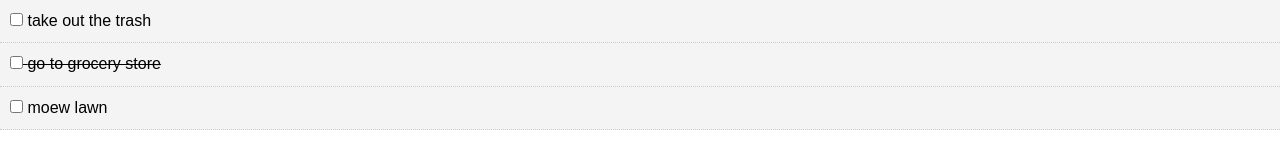
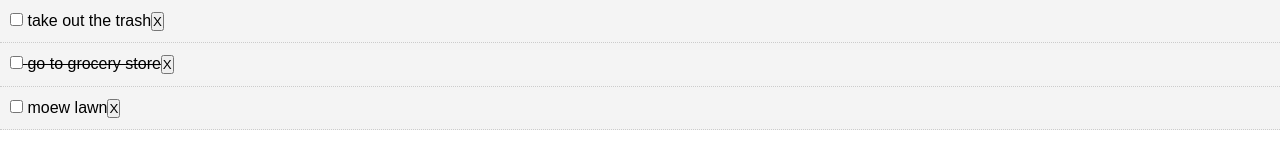
Before and after one commit to ericabasak/Final-Project-React-Redux-Frontend, a React (Create React App) app: page / in a window 1280 px wide. Shown: the top 168 px of the page. Built offline with nearby package versions, Linux system fonts and the light colour scheme.

Commit message:
added delete button

```diff
--- a/src/App.js
+++ b/src/App.js
@@ -34,11 +34,21 @@ class App extends Component {
     }) });
   }
 
+  // delete todo item
+  deleteTodo = (id) => {
+    this.setState({
+      todos: [...this.state.todos.filter(todo => todo.id !== id)]
+    })
+  }
+
   render() {
     // console.log(this.state.todos)
     return (
       <div className="App">
-        <Todos todos={this.state.todos} markComplete={this.markComplete}/>
+        <Todos todos={this.state.todos}
+        markComplete={this.markComplete}
+        deleteTodo={this.deleteTodo}
+        />
       </div>
     );
   }
--- a/src/components/TodoItem.js
+++ b/src/components/TodoItem.js
@@ -17,6 +17,7 @@ class TodoItem extends Component {
         <p>
           <input type="checkbox" onChange={this.props.markComplete.bind(this, this.props.todo.id)} /> {' '}
           { this.props.todo.title }
+          <button onClick={this.props.deleteTodo.bind(this, this.props.todo.id)}>X</button>
         </p>
       </div>
     )
--- a/src/components/Todos.js
+++ b/src/components/Todos.js
@@ -4,7 +4,10 @@ import TodoItem from './TodoItem';
 class Todos extends Component {
   render() {
     return this.props.todos.map((todo) => (
-      <TodoItem key={todo.id} todo={todo} markComplete={this.props.markComplete}/>
+      <TodoItem key={todo.id} todo={todo}
+      markComplete={this.props.markComplete}
+      deleteTodo={this.props.deleteTodo}
+      />
     ));
   }
 }
```
